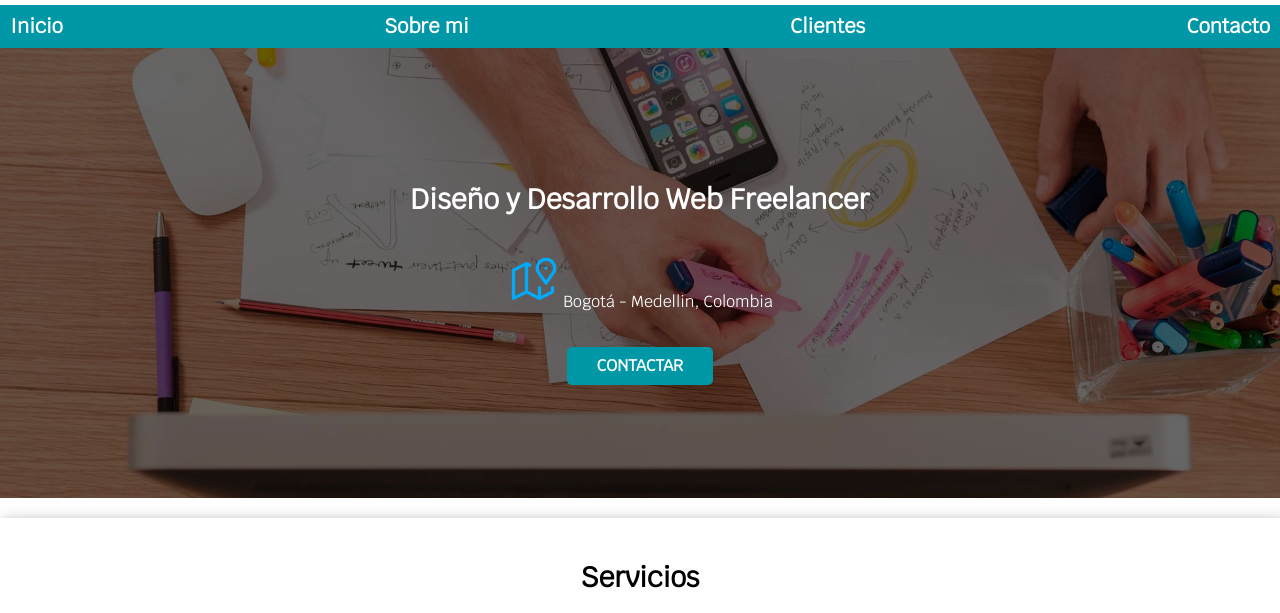
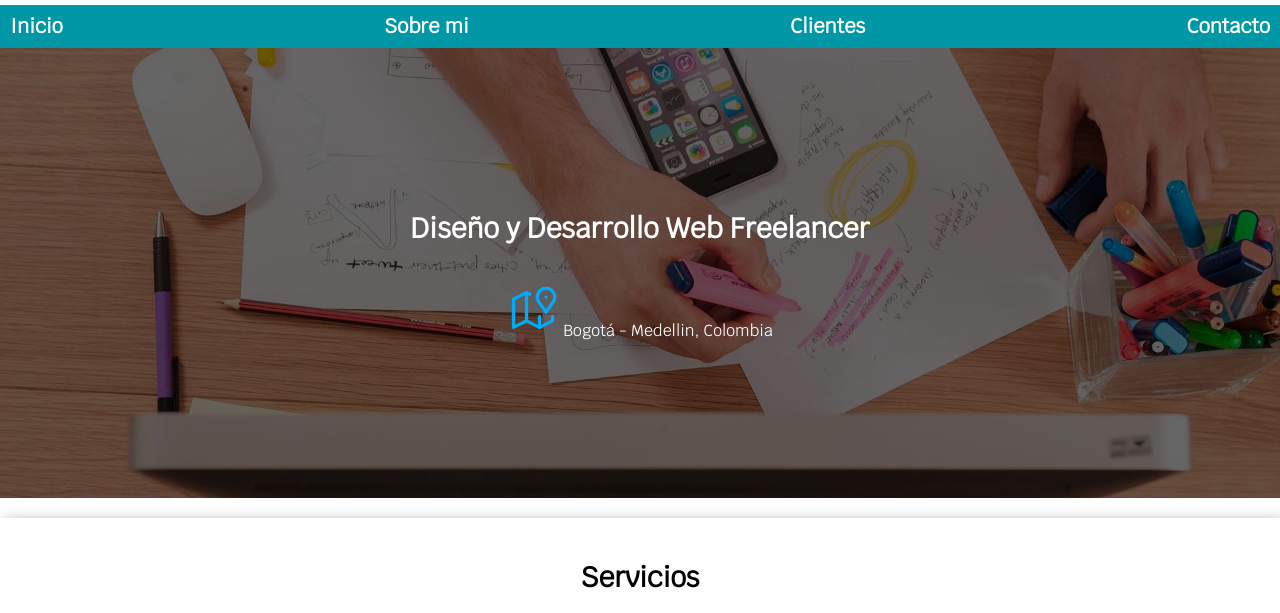
Before and after one commit to wchaconr/First-html-and-css-project, a plain HTML site: page Index.html in a window 1280 px wide. Shown: the part 90-703 px from the top of the page. Drawn offline with Linux system fonts and the light colour scheme.

Commit message:
agregando comentario y eliminando boton

```diff
--- a/Index.html
+++ b/Index.html
@@ -29,6 +29,7 @@
     <section class="hero">
         <div class="contenido-hero">
             <h2>Diseño y Desarrollo Web Freelancer</h2>
+            <!-- diseño frelancer amateur -->
             <p>
                 <svg xmlns="http://www.w3.org/2000/svg" class="icon icon-tabler icon-tabler-map-2" width="52" height="52" viewBox="0 0 24 24" stroke-width="1.5" stroke="#00abfb" fill="none" stroke-linecap="round" stroke-linejoin="round">
                     <path stroke="none" d="M0 0h24v24H0z" fill="none"/>
@@ -39,7 +40,6 @@
                     <line x1="15" y1="15" x2="15" y2="20" />
                   </svg>
                 Bogotá - Medellin, Colombia</p>
-            <a class="boton" href="#">Contactar</a>
         </div>
 
     </section>
```
Also changed, not shown: 1 other file.
